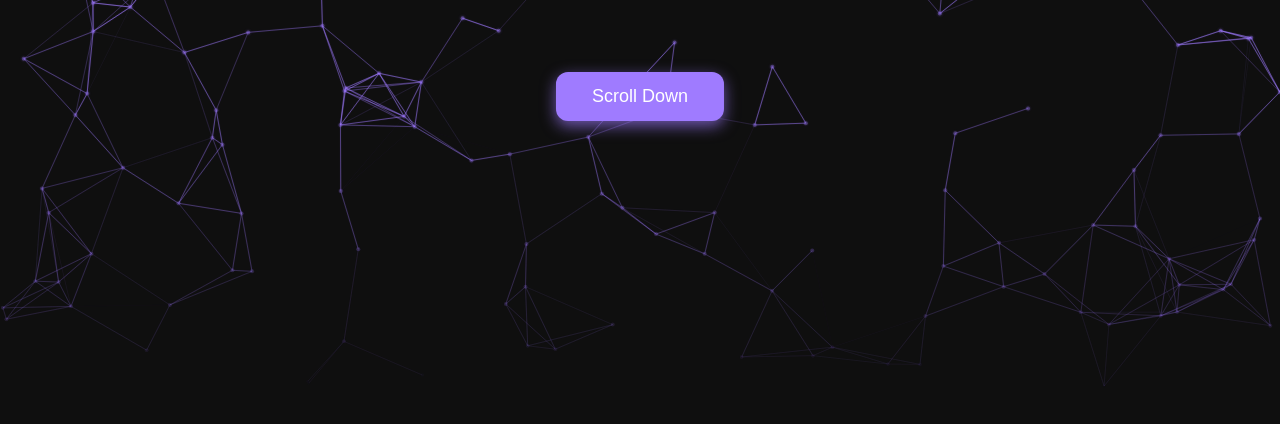
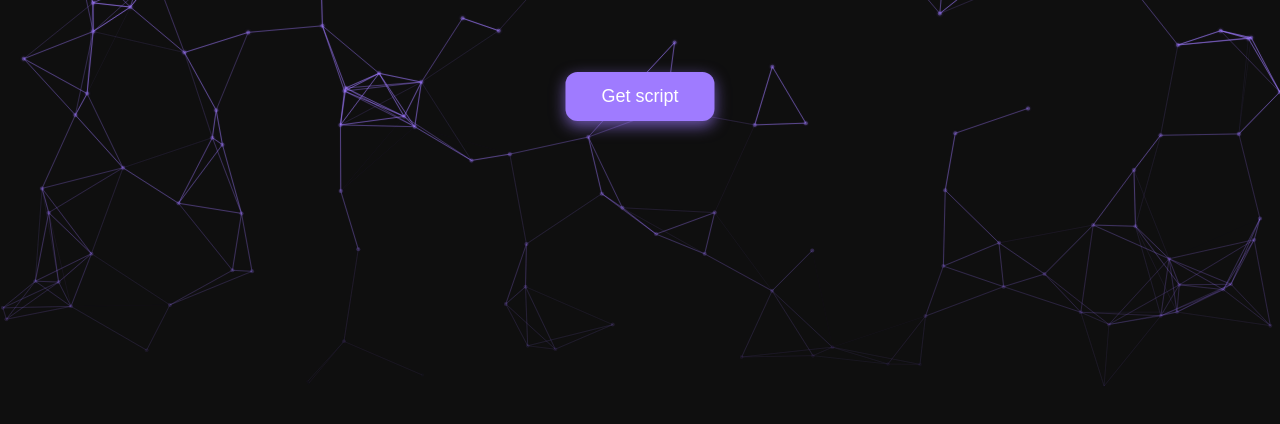
Before and after one commit to iq-xcs/hub, a plain HTML site: page index.html in a window 1280 px wide. Shown: the part 408-832 px from the top of the page. Drawn offline with Linux system fonts and the light colour scheme; animation ran at ten frames a second.

Commit message:
Update index.html

```diff
--- a/index.html
+++ b/index.html
@@ -200,7 +200,7 @@
 
 <h1 class="center-title">xcshub</h1>
 
-<button class="scroll-down-btn" id="scrollBtn">Scroll Down</button>
+<button class="scroll-down-btn" id="scrollBtn">Get script</button>
 
 <div class="content-container" id="content">
   <ul class="info-list">
```
